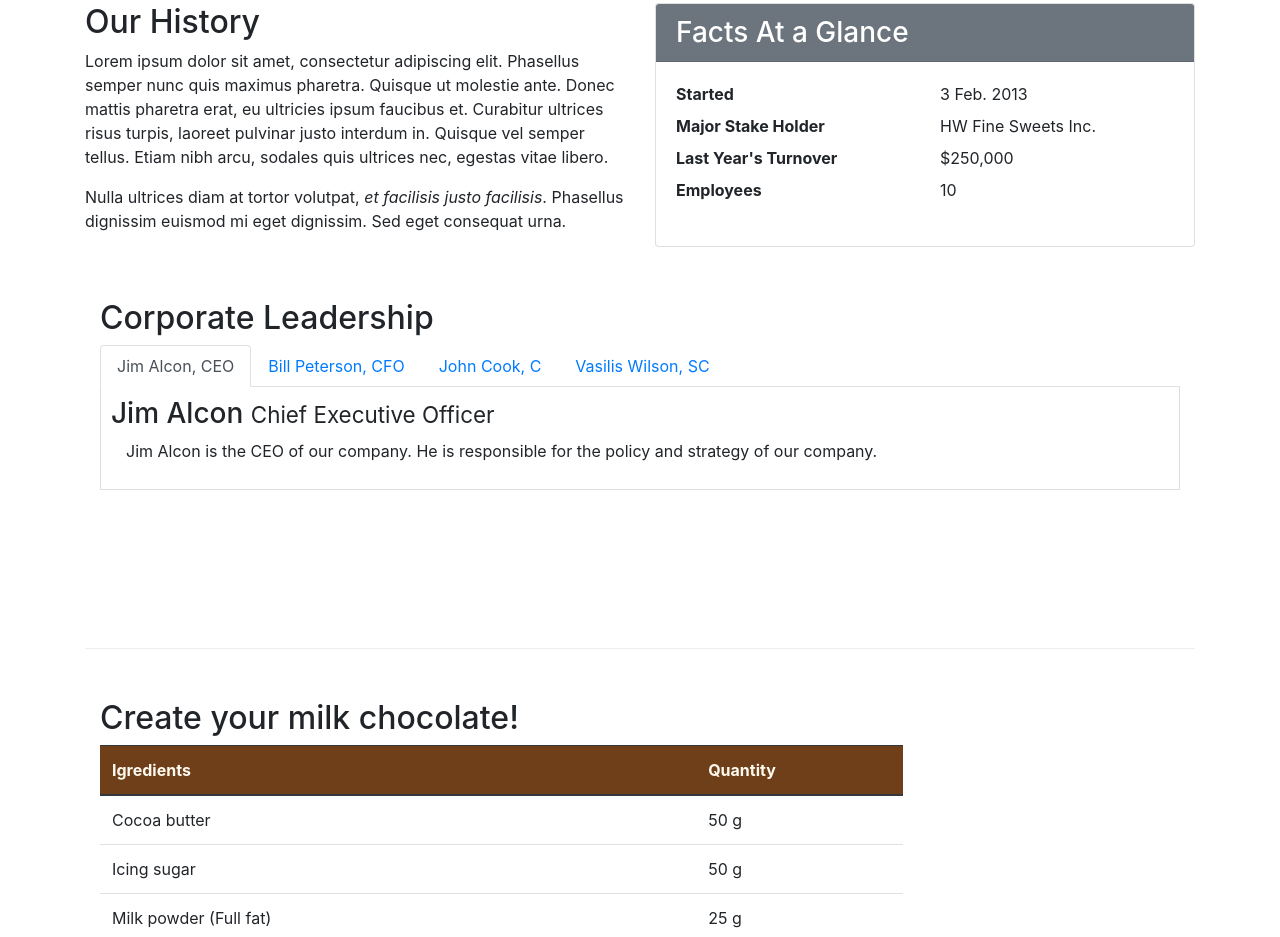
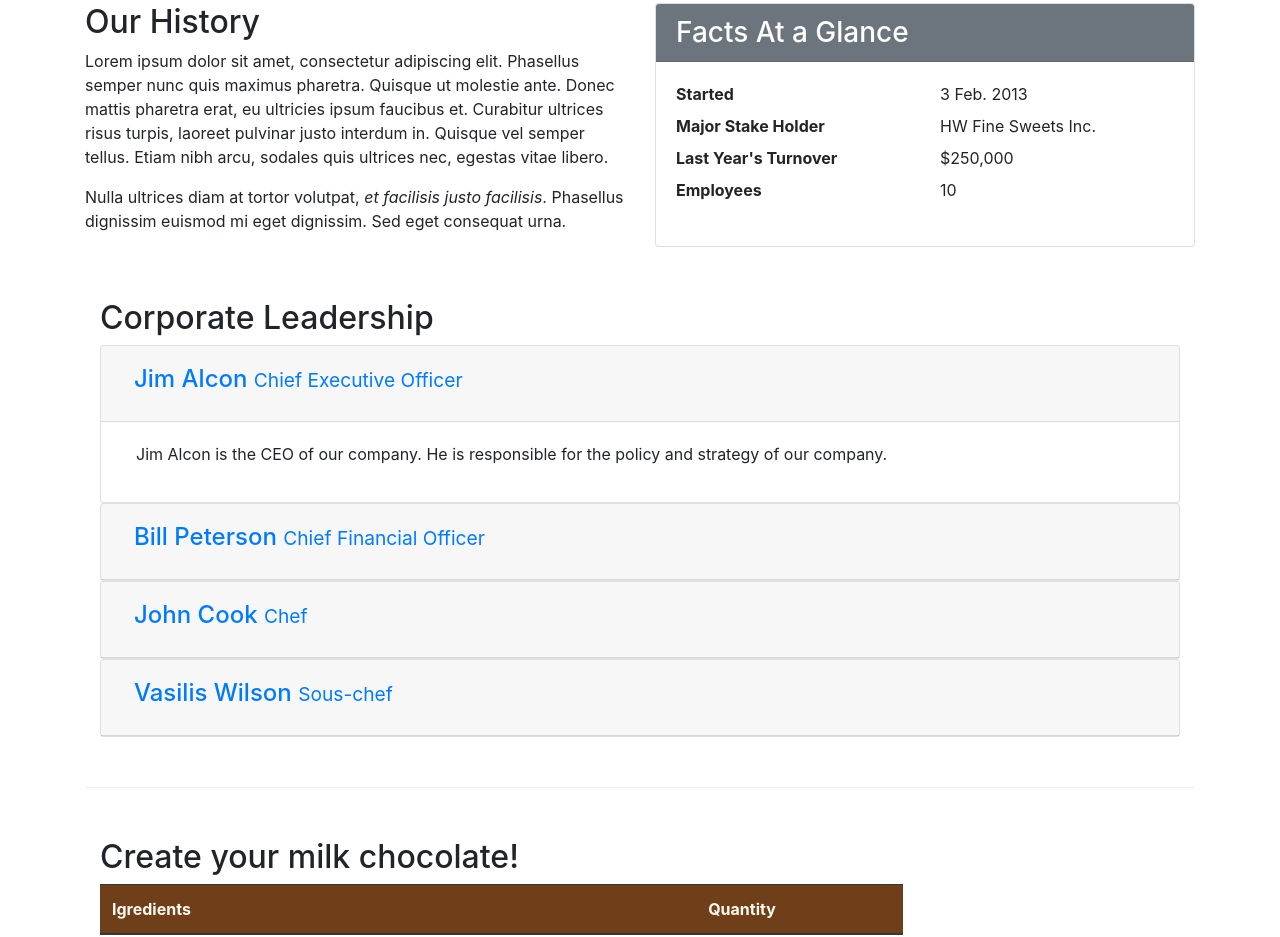
Before and after one commit to Daniel-w3/leChocolat, a website: page aboutus.html in a window 1280 px wide. Shown: the part 441-1378 px from the top of the page. Drawn offline with nearby package versions, Linux system fonts and the light colour scheme.

Commit message:
Accordion

```diff
--- a/aboutus.html
+++ b/aboutus.html
@@ -92,7 +92,7 @@
             <div class="col-12">
                 <h2>Corporate Leadership</h2>
 
-                <ul class="nav nav-tabs">
+                <!-- <ul class="nav nav-tabs">
                     <li class="nav-item">
                       <a class="nav-link active" href="#tab1"
                         role="tab" data-toggle="tab"> Jim Alcon, CEO</a>
@@ -134,6 +134,57 @@
                         <p class="col d-none d-sm-block">Vasilis Wilson is well informed of all the current trends in pastry and
                             contributes his innovative
                             ideas in our products. </p>
+                    </div>
+                </div> -->
+
+                <div id="accordion">
+                    <div class="card">
+                        <div class="card-header" id="headingOne">
+                            <button class="btn btn-link" data-toggle="collapse" data-target="#collapseOne" aria-expanded="true" aria-controls="collapseOne">
+                                <h4>Jim Alcon <small>Chief Executive Officer </small></h4>
+                            </button>
+                        </div>
+                        <div id="collapseOne" class="collapse show" aria-labelledby="headingOne" data-parent="#accordion">
+                            <div class="card-body">
+                                <p class="col d-none d-sm-block">Jim Alcon is the CEO of our company. He is responsible for the policy and strategy of our company. </p>
+                            </div>
+                        </div>
+                    </div>
+                    <div class="card">
+                        <div class="card-header" id="headingTwo">
+                            <button class="btn btn-link collapsed" data-toggle="collapse" data-target="#collapseTwo" aria-expanded="false" aria-controls="collapseTwo">
+                                <h4>Bill Peterson  <small>Chief Financial Officer </small></h4>
+                            </button>
+                        </div>
+                        <div id="collapseTwo" class="collapse" aria-labelledby="headingTwo" data-parent="#accordion">
+                            <div class="card-body">
+                                <p class="col d-none d-sm-block">Bill Peterson is the CFO of our company. He is responsible for all the financial decisions of our company. </p>
+                            </div>
+                        </div>
+                    </div>
+                    <div class="card">
+                        <div class="card-header" id="headingThree">
+                            <button class="btn btn-link collapsed" data-toggle="collapse" data-target="#collapseThree" aria-expanded="false" aria-controls="collapseThree">
+                                <h4>John Cook <small>Chef</small></h4>
+                            </button>
+                        </div>
+                        <div id="collapseThree" class="collapse" aria-labelledby="headingThree" data-parent="#accordion">
+                            <div class="card-body">
+                                <p class="col d-none d-sm-block">Our Chef, John Cook has specialized in the production of chocolates and he has created the receipts for our chocolates. </p>
+                            </div>
+                        </div>
+                    </div>
+                    <div class="card">
+                        <div class="card-header" id="headingFour">
+                            <button class="btn btn-link collapsed" data-toggle="collapse" data-target="#collapseFour" aria-expanded="false" aria-controls="collapseFour">
+                                <h4>Vasilis Wilson  <small>Sous-chef </small></h4>
+                            </button>
+                        </div>
+                        <div id="collapseFour" class="collapse" aria-labelledby="headingFour" data-parent="#accordion">
+                            <div class="card-body">
+                                <p class="col d-none d-sm-block">Vasilis Wilson is well informed of all the current trends in pastry and contributes his innovative ideas in our products. </p>
+                            </div>
+                        </div>
                     </div>
                 </div>
             </div>
```
